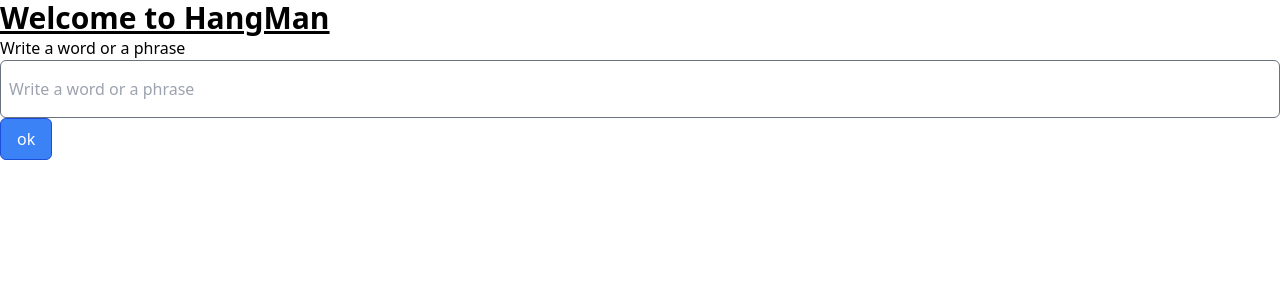
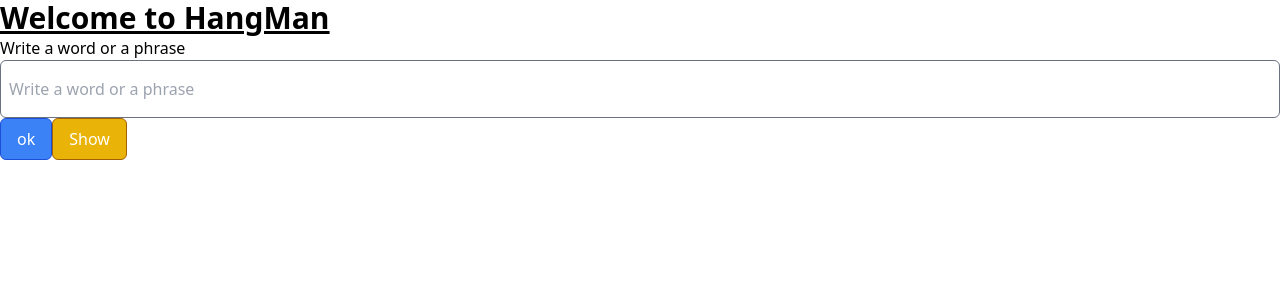
Before and after one commit to TahaSyedKhan/HangMan, a React (Vite) app: page / in a window 1280 px wide. Shown: the top 300 px of the page. Built offline with nearby package versions, Linux system fonts and the light colour scheme.

Commit message:
added input form and also seprated it into presentation container pattern

```diff
--- a/src/App.jsx
+++ b/src/App.jsx
@@ -1,9 +1,11 @@
-import TextInputForm from "./Components/TextInputForm/TextInputForm";
+
+import TextInputFormContainer from "./Components/TextInputForm/TextInputFormContainer";
+
 function App() {
   return (
       <>
         <h1 className="text-3xl font-semibold underline">Welcome to HangMan</h1>
-        <TextInputForm onSubmit={(value) => console.log("Form Submitted with a value", value)}/>
+        <TextInputFormContainer onSubmit={(value) => console.log("Form Submitted with a value", value)}/>
   </>
   )
 }
--- a/src/Components/TextInputForm/TextInputForm.jsx
+++ b/src/Components/TextInputForm/TextInputForm.jsx
@@ -1,29 +1,15 @@
-import { useState } from "react";
+// presentation layer of input form
 import Button from "../Button/Button";
 import TextInput from "../TextInput/TextInput";
 
-function TextInputForm({ onSubmit }) {
-
-const [value, SetValue] = useState('')
-
-function handleSubmit(event) {
-    event.preventDefault();
-    console.log("Form Submitted", value);
-    onSubmit ?. (value)  // if onSubmit is defined, call it with a value
-}
-
-function handleOnChnage(event) {
-    console.log(event.target.value);
-    SetValue(event.target.value)
-}
-
+function TextInputForm({ handleOnChnage, handleSubmit, value, type, setType }) {
 
     return (
         <form onSubmit={handleSubmit}>
             <div>
                 <TextInput
                     label="Write a word or a phrase"
-                    type="password"
+                    type={type}
                     value={value}
                     onChange={handleOnChnage}
                 />
@@ -33,6 +19,12 @@ function handleOnChnage(event) {
                     text="ok"
                     buttonType={"submit"}
                 />
+                <Button
+                    onClickHandler={() => {setType(type === "password" ? "text" : "password");}}
+                    text={type === "password" ? "Show" : "Hide"}
+                    styleType="warning"
+                    buttonType={"button"}
+                />
             </div>
         </form>
     )
--- /dev/null
+++ b/src/Components/TextInputForm/TextInputFormContainer.jsx
@@ -0,0 +1,33 @@
+//container layer of input form
+import { useState } from "react";
+import TextInputForm from "./TextInputForm";
+
+function TextInputFormContainer({ onSubmit }) {
+
+const [value, SetValue] = useState('')
+const [type, setType] = useState("password");
+
+function handleSubmit(event) {
+    event.preventDefault();
+    console.log("Form Submitted", value);
+    onSubmit ?. (value)  // if onSubmit is defined, call it with a value
+}
+
+function handleOnChnage(event) {
+    console.log(event.target.value);
+    SetValue(event.target.value)
+}
+return (
+    // calling presentation layer
+    <TextInputForm
+        handleOnChnage={handleOnChnage}
+        handleSubmit={handleSubmit}
+        value={value}
+        type={type}
+        setType={setType}
+    />
+)
+
+}
+
+export default TextInputFormContainer;
```
